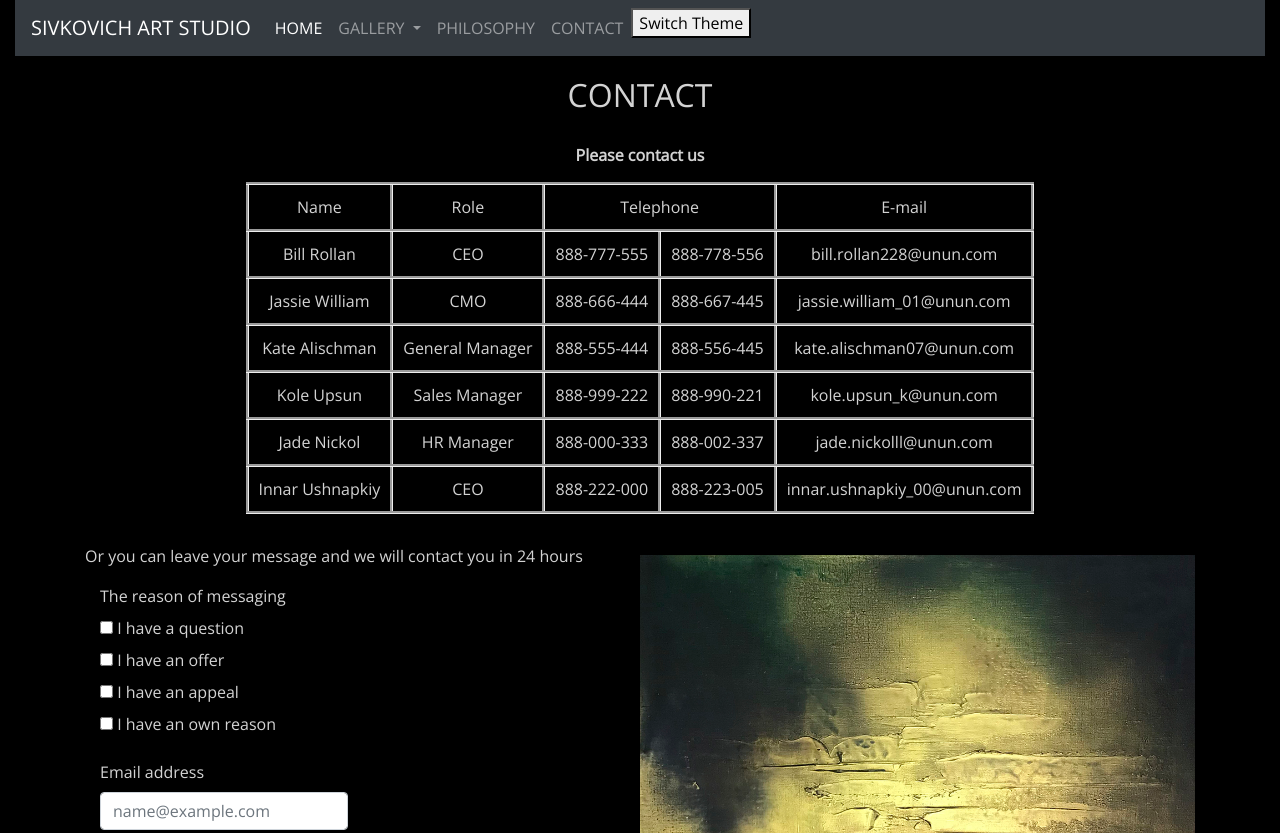
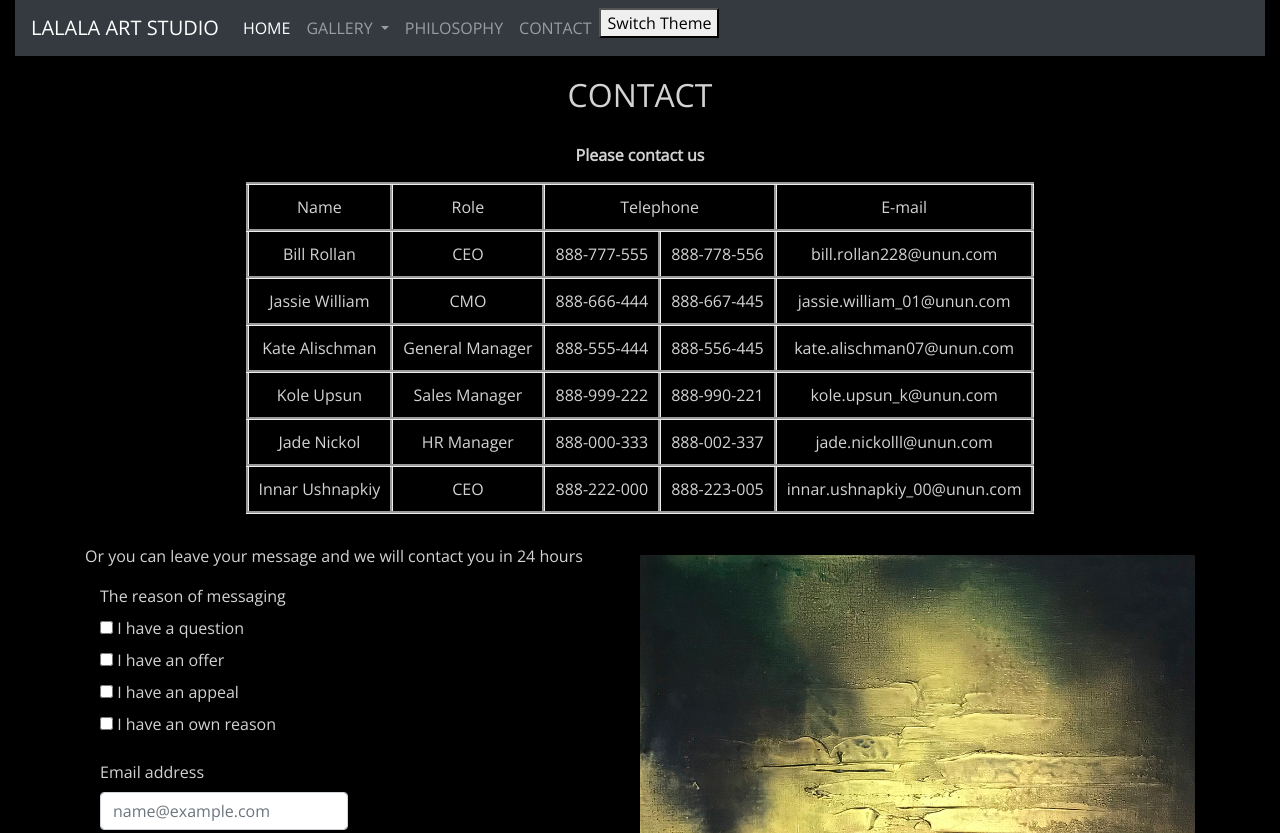
Before and after one commit to mariia-soroka/web-lab-3, a plain HTML site: page contact.html in a window 1280 px wide. Shown: the top 833 px of the page. Drawn offline with nearby package versions, Linux system fonts and the light colour scheme.

Commit message:
changed a

```diff
--- a/contact.html
+++ b/contact.html
@@ -13,7 +13,7 @@
 </head>
     <header class="container-fluid">
         <nav class="navbar navbar-expand-lg navbar-dark bg-dark">
-        <a class="navbar-brand" >SIVKOVICH ART STUDIO</a>
+        <a class="navbar-brand" >LALALA ART STUDIO</a>
         <button class="navbar-toggler" type="button" data-toggle="collapse" data-target="#topNavbar" aria-controls="topNavbar" aria-expanded="false" aria-label="Toggle navigation">
             <span class="navbar-toggler-icon"></span>
         </button>
```
Also changed, not shown: index.html (+1 -1 lines), paintings.html (+1 -1 lines), philosophy.html (+1 -1 lines).
